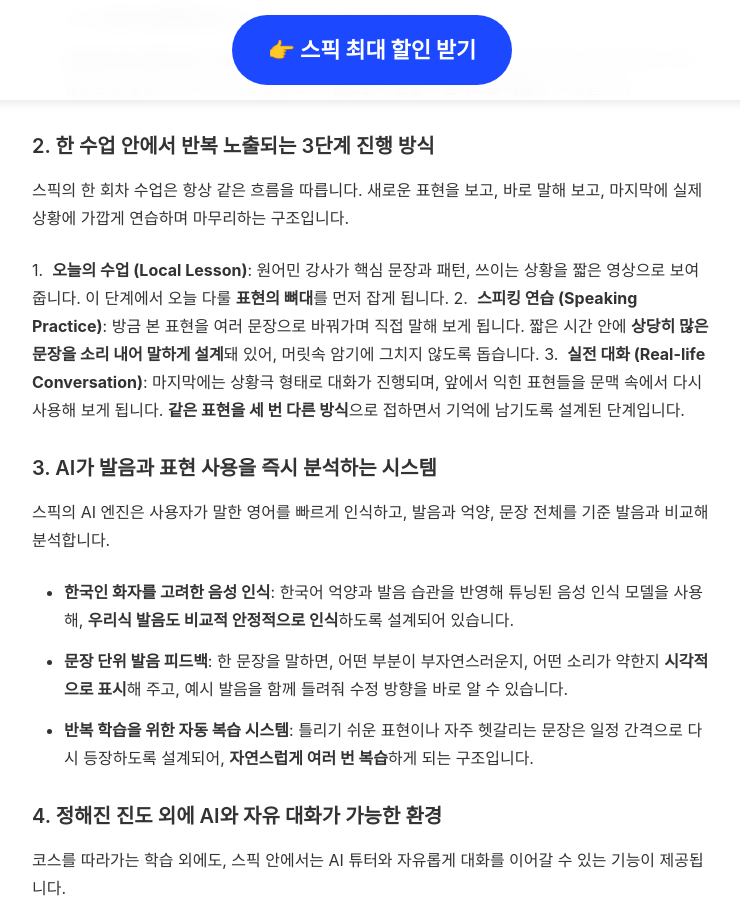
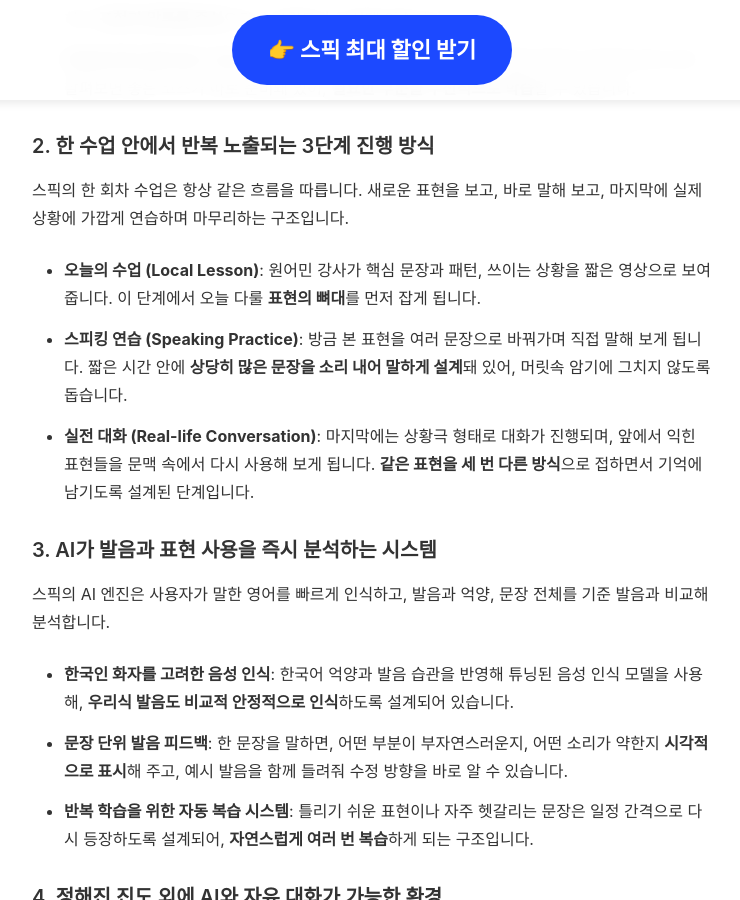
Before and after one commit to kjsjdw/speak_event_page, a Jekyll site: the page built from curriculum.md, in a window 1280 px wide and 900 px high, scrolled down 600 px. Shown: the whole window, without its empty margins (268-1008 px from the left). Built offline with Jekyll 4.4.1, drawn with Linux system fonts in a browser that asks for light colours; some web fonts are replaced.

Commit message:
Update curriculum.md

```diff
--- a/curriculum.md
+++ b/curriculum.md
@@ -22,9 +22,9 @@ permalink: /curriculum/
 ### 2. 한 수업 안에서 반복 노출되는 3단계 진행 방식
 스픽의 한 회차 수업은 항상 같은 흐름을 따릅니다. 새로운 표현을 보고, 바로 말해 보고, 마지막에 실제 상황에 가깝게 연습하며 마무리하는 구조입니다.
 
-1.  **오늘의 수업 (Local Lesson)**: 원어민 강사가 핵심 문장과 패턴, 쓰이는 상황을 짧은 영상으로 보여줍니다. 이 단계에서 오늘 다룰 **표현의 뼈대**를 먼저 잡게 됩니다.
-2.  **스피킹 연습 (Speaking Practice)**: 방금 본 표현을 여러 문장으로 바꿔가며 직접 말해 보게 됩니다. 짧은 시간 안에 **상당히 많은 문장을 소리 내어 말하게 설계**돼 있어, 머릿속 암기에 그치지 않도록 돕습니다.
-3.  **실전 대화 (Real-life Conversation)**: 마지막에는 상황극 형태로 대화가 진행되며, 앞에서 익힌 표현들을 문맥 속에서 다시 사용해 보게 됩니다. **같은 표현을 세 번 다른 방식**으로 접하면서 기억에 남기도록 설계된 단계입니다.
+* **오늘의 수업 (Local Lesson)**: 원어민 강사가 핵심 문장과 패턴, 쓰이는 상황을 짧은 영상으로 보여줍니다. 이 단계에서 오늘 다룰 **표현의 뼈대**를 먼저 잡게 됩니다.
+* **스피킹 연습 (Speaking Practice)**: 방금 본 표현을 여러 문장으로 바꿔가며 직접 말해 보게 됩니다. 짧은 시간 안에 **상당히 많은 문장을 소리 내어 말하게 설계**돼 있어, 머릿속 암기에 그치지 않도록 돕습니다.
+* **실전 대화 (Real-life Conversation)**: 마지막에는 상황극 형태로 대화가 진행되며, 앞에서 익힌 표현들을 문맥 속에서 다시 사용해 보게 됩니다. **같은 표현을 세 번 다른 방식**으로 접하면서 기억에 남기도록 설계된 단계입니다.
 
 
 
```
